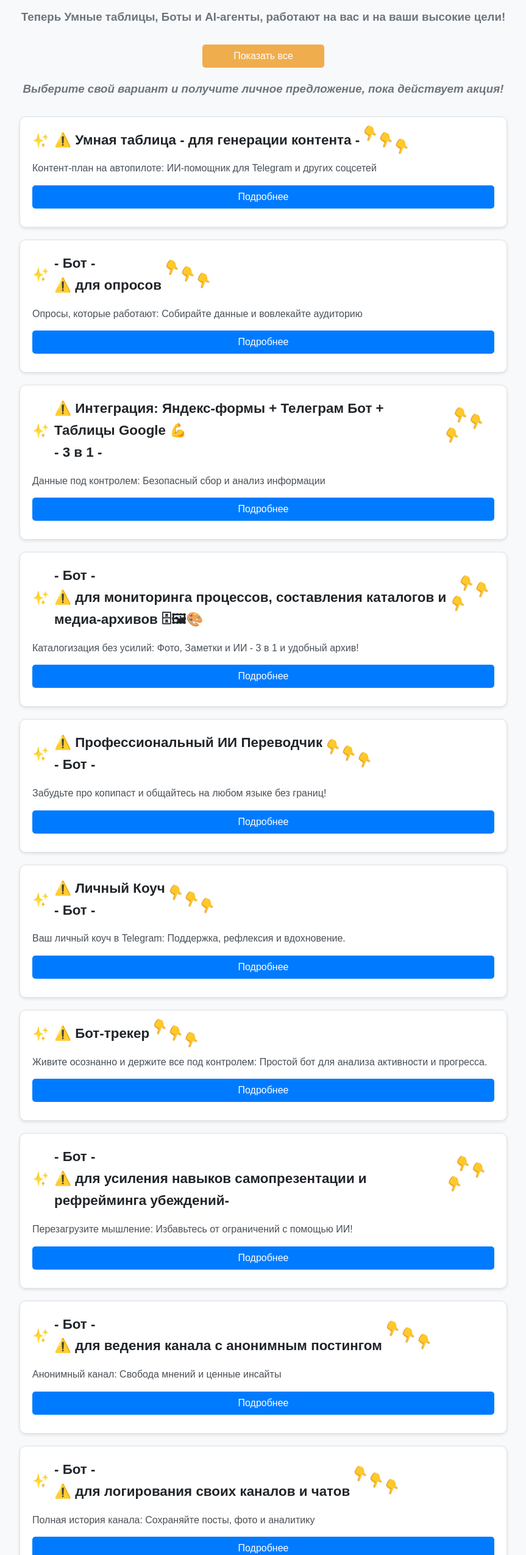
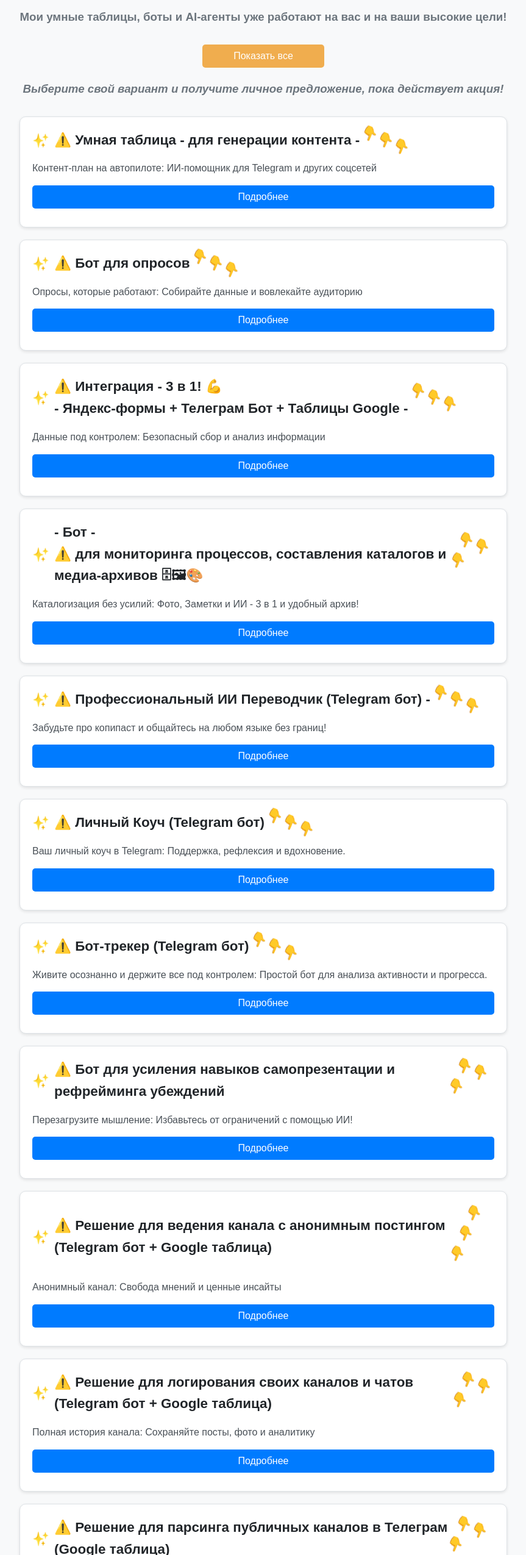
Before and after one commit to FL-temerarius/my-bot-store-upscaled-2, a plain HTML site: page index.html in a window 1280 px wide. Shown: the part 120-2670 px from the top of the page at 61% size, without its empty margins (208-1071 px from the left). Drawn offline with Linux system fonts and the light colour scheme.

Commit message:
index.html

```diff
--- a/index.html
+++ b/index.html
@@ -174,8 +174,8 @@
 </head>
 <body>
 
-  <h1>Ваш Фокус ➡️ Стратегия и Развитие.</h1>
-  <h3>Теперь Умные таблицы, Боты и AI-агенты, работают на вас и на ваши высокие цели!</h3>
+  <h1>Ваш Фокус ➡️ Стратегия и Развитие</h1>
+  <h3>Мои умные таблицы, боты и AI-агенты уже работают на вас и на ваши высокие цели!</h3>
 
   <button class="toggle-all-btn" id="toggle-all">Показать все</button>
 
@@ -195,7 +195,7 @@
   </div>
 
   <div class="product" id="product2">
-    <div class="product-title">- Бот -<br>⚠️ для опросов</div>
+    <div class="product-title">⚠️ Бот для опросов</div>
     <p class="product-description">Опросы, которые работают: Собирайте данные и вовлекайте аудиторию</p>
     <button class="toggle-details-btn">Подробнее</button>
     <div class="details">
@@ -208,7 +208,7 @@
 
 
   <div class="product" id="product3">
-    <div class="product-title">⚠️ Интеграция: Яндекс-формы + Телеграм Бот + Таблицы Google 💪 <br>- 3 в 1 -</div>
+    <div class="product-title">⚠️ Интеграция - 3 в 1! 💪 <br>- Яндекс-формы + Телеграм Бот + Таблицы Google - </div>
     <p class="product-description">Данные под контролем: Безопасный сбор и анализ информации</p>
     <button class="toggle-details-btn">Подробнее</button>
     <div class="details">
@@ -232,7 +232,7 @@
   </div>
 
   <div class="product" id="product5">
-    <div class="product-title">⚠️ Профессиональный ИИ Переводчик<br>- Бот -</div>
+    <div class="product-title">⚠️ Профессиональный ИИ Переводчик (Telegram бот) -</div>
     <p class="product-description">Забудьте про копипаст и общайтесь на любом языке без границ!</p>
     <button class="toggle-details-btn">Подробнее</button>
     <div class="details">
@@ -244,7 +244,7 @@
   </div>
 
   <div class="product" id="product6">
-    <div class="product-title">⚠️ Личный Коуч<br>- Бот -</div>
+    <div class="product-title">⚠️ Личный Коуч (Telegram бот) </div>
     <p class="product-description">Ваш личный коуч в Telegram: Поддержка, рефлексия и вдохновение.</p>
     <button class="toggle-details-btn">Подробнее</button>
     <div class="details">
@@ -256,7 +256,7 @@
   </div>
 
   <div class="product" id="product7">
-    <div class="product-title"> ⚠️ Бот-трекер</div>
+    <div class="product-title"> ⚠️ Бот-трекер (Telegram бот)</div>
     <p class="product-description">Живите осознанно и держите все под контролем: Простой бот для анализа активности и прогресса.</p>
     <button class="toggle-details-btn">Подробнее</button>
     <div class="details">
@@ -268,7 +268,7 @@
   </div>
 
   <div class="product" id="product8">
-    <div class="product-title">- Бот -<br>⚠️ для усиления навыков самопрезентации и рефрейминга убеждений-</div>
+    <div class="product-title">⚠️ Бот для усиления навыков самопрезентации и рефрейминга убеждений</div>
     <p class="product-description">Перезагрузите мышление: Избавьтесь от ограничений с помощью ИИ!</p>
     <button class="toggle-details-btn">Подробнее</button>
     <div class="details">
@@ -280,7 +280,7 @@
   </div>
 
   <div class="product" id="product9">
-    <div class="product-title">- Бот -<br>⚠️ для ведения канала с анонимным постингом </div>
+    <div class="product-title">⚠️ Решение для ведения канала с анонимным постингом (Telegram бот + Google таблица)</div>
     <p class="product-description">Анонимный канал: Свобода мнений и ценные инсайты</p>
     <button class="toggle-details-btn">Подробнее</button>
     <div class="details">
@@ -292,7 +292,7 @@
   </div>
 
   <div class="product" id="product10">
-    <div class="product-title">-  Бот -<br>⚠️ для логирования своих каналов и чатов</div>
+    <div class="product-title">⚠️ Решение для логирования своих каналов и чатов (Telegram бот + Google таблица)</div>
     <p class="product-description">Полная история канала: Сохраняйте посты, фото и аналитику</p>
     <button class="toggle-details-btn">Подробнее</button>
     <div class="details">
@@ -304,19 +304,19 @@
   </div>
 
   <div class="product" id="product11">
-    <div class="product-title">⚠️ Решение для парсинга публичных каналов в Телеграм </div>
+    <div class="product-title">⚠️ Решение для парсинга публичных каналов в Телеграм (Google таблица)</div>
     <p class="product-description">Мониторинг каналов: Будьте в курсе трендов и активности конкурентов</p>
     <button class="toggle-details-btn">Подробнее</button>
     <div class="details">
       <p><strong>Как работает:</strong> Ежедневно (или чаще - по вашему желанию) проходит по списку выбранных каналов и записывает последнее сообщение в канале в сводную таблицу, с учетом количества реакций на пост.</p>
       <p><strong>Промокод:</strong> ChannelParsingXls</p>
-      <button class="order-btn">Хочу! Перейти в бот для обсуждения. </button>
+      <button class="order-btn">Интересно! Обсудить. </button>
       <div class="order-status"></div>
     </div>
   </div>
 
   <div class="product" id="product12">
-    <div class="product-title">⚠️ Решение для отложенного постинга в Телеграм </div>
+    <div class="product-title">⚠️ Решение для отложенного постинга в Телеграм (Telegram бот + Google Cal) </div>
     <p class="product-description">Планируйте контент: Автоматизируйте и анализируйте частоту публикаций в Telegram</p>
     <button class="toggle-details-btn">Подробнее</button>
     <div class="details">
@@ -328,7 +328,7 @@
   </div>
 
   <div class="product" id="product13">
-    <div class="product-title">⚠️ Бухгалтер <br>- Бот -</div>
+    <div class="product-title">⚠️ Бот-Бухгалтер</div>
     <p class="product-description">Анализ финансов в Telegram: Простой и удобный учет приходов/расходов - всегда под рукой!</p>
     <button class="toggle-details-btn">Подробнее</button>
     <div class="details">
@@ -340,7 +340,7 @@
   </div>
 
   <div class="product" id="product14">
-    <div class="product-title">⚠️ Личный Шеф-повар<br>- Бот -</div>
+    <div class="product-title">⚠️ Личный Шеф-повар (Telegram бот)/div>
     <p class="product-description">Секреты шеф-повара у вас в Telegram: Вдохновение, рецепты и лафхаки на каждый день!</p>
     <button class="toggle-details-btn">Подробнее</button>
     <div class="details">
@@ -353,7 +353,7 @@
 
   <div class="product" id="product14">
     <div class="product-title">⚠️ Остались вопросы? </div>
-    <button class="toggle-details-btn">Консультация</button>
+    <button class="toggle-details-btn">Подробнее</button>
     <div class="details">
       <p><strong>Промокод: </strong>QUESTION</p>
       <button class="order-btn">Задать вопрос</button>
```
